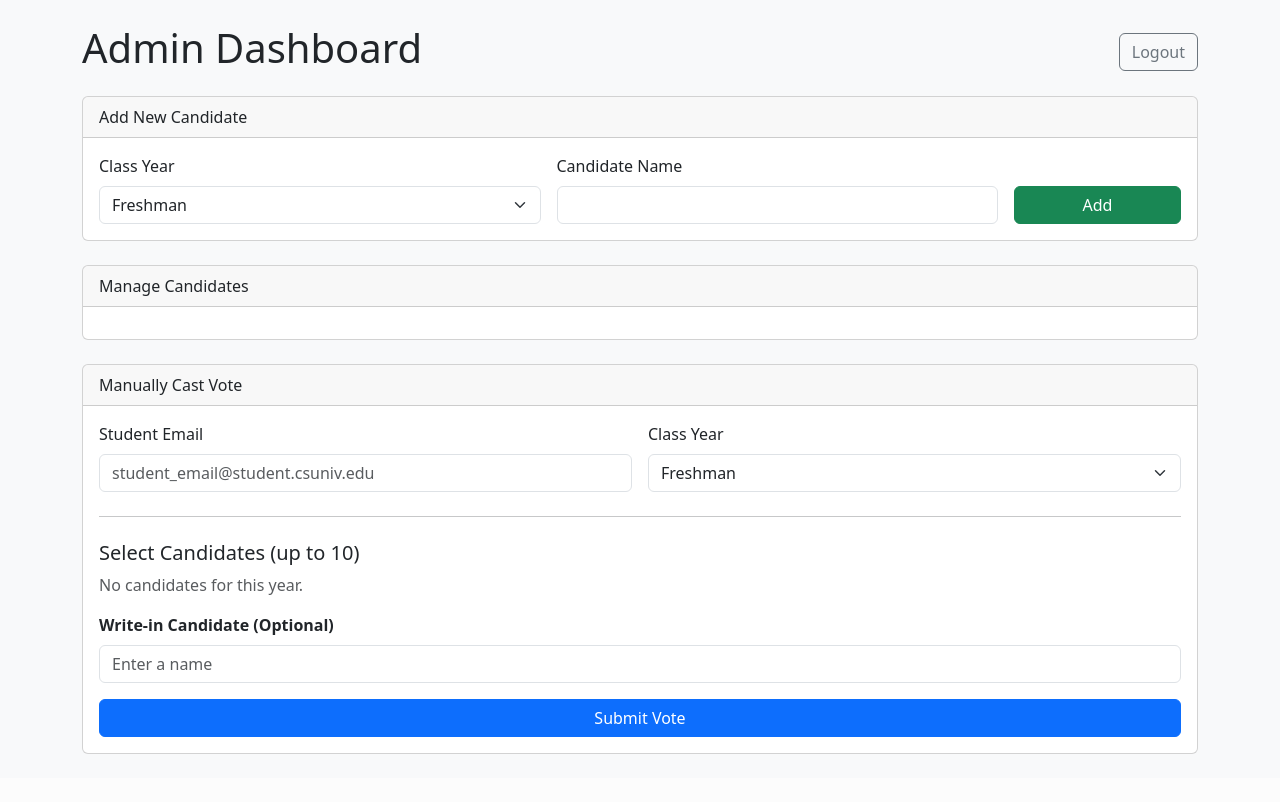
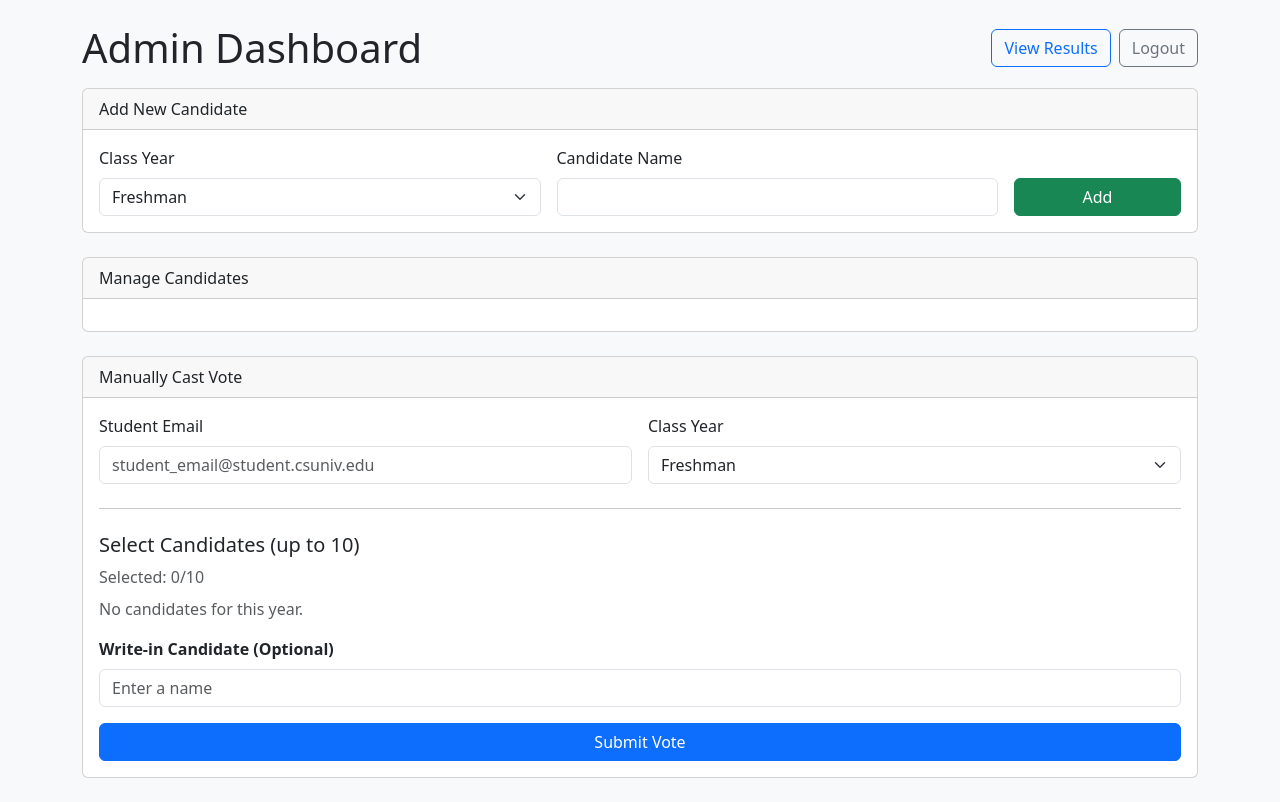
Before and after one commit to Shortballer2/csu-voting, a Flask app: template templates/admin_dashboard.html in a window 1280 px wide. Shown: the part 56-858 px from the top of the page. Before the commit the page ends 810 px from the top, so only its background shows below. Run offline with Flask 3, Linux system fonts and the light colour scheme; the template is opened without the code that fills it, so the values that code supplies are empty.

Commit message:
Fix admin dashboard setup and env defaults

```diff
--- a/app.py
+++ b/app.py
@@ -36,6 +36,15 @@ ADMIN_PASS = os.getenv("ADMIN_PASS", "password")
 
 # --- Helper Functions ---
 def load_candidates():
+    if not os.path.exists("candidates.json"):
+        default_candidates = {
+            "Freshman": [],
+            "Sophomore": [],
+            "Junior": [],
+            "Senior": [],
+        }
+        save_candidates(default_candidates)
+        return default_candidates
     with open("candidates.json") as f:
         return json.load(f)
 
--- /dev/null
+++ b/candidates.json
@@ -0,0 +1,6 @@
+{
+  "Freshman": [],
+  "Sophomore": [],
+  "Junior": [],
+  "Senior": []
+}
--- a/templates/admin_dashboard.html
+++ b/templates/admin_dashboard.html
@@ -2,9 +2,12 @@
 {% block title %}Admin Dashboard - {{ super() }}{% endblock %}
 
 {% block content %}
-<div class="d-flex justify-content-between align-items-center mt-4 mb-3">
-    <h1>Admin Dashboard</h1>
-    <a href="{{ url_for('admin_logout') }}" class="btn btn-outline-secondary">Logout</a>
+<div class="d-flex flex-wrap justify-content-between align-items-center gap-2 mt-4 mb-3">
+    <h1 class="mb-0">Admin Dashboard</h1>
+    <div class="d-flex gap-2">
+        <a href="{{ url_for('results') }}" class="btn btn-outline-primary">View Results</a>
+        <a href="{{ url_for('admin_logout') }}" class="btn btn-outline-secondary">Logout</a>
+    </div>
 </div>
 
 <div class="card mb-4">
@@ -83,8 +86,8 @@
             </div>
             <hr class="my-4">
             <h5>Select Candidates (up to 10)</h5>
-            <div id="candidate_checkbox_wrapper" class="mb-3">
-                </div>
+            <p class="text-muted mb-2">Selected: <span id="selected-count">0</span>/10</p>
+            <div id="candidate_checkbox_wrapper" class="mb-3"></div>
             <div class="mb-3">
                 <label for="write_in_name" class="form-label fw-bold">Write-in Candidate (Optional)</label>
                 <input type="text" class="form-control" name="write_in_name" id="write_in_name" placeholder="Enter a name">
@@ -100,6 +103,19 @@
     const candidates = {{ candidates | tojson }};
     const yearSelect = document.getElementById('manual_vote_year');
     const checkboxWrapper = document.getElementById('candidate_checkbox_wrapper');
+
+    const MAX_SELECTIONS = 10;
+
+    function updateSelectionState() {
+        const selected = checkboxWrapper.querySelectorAll('input[type="checkbox"]:checked').length;
+        document.getElementById('selected-count').textContent = selected;
+        const disableUnchecked = selected >= MAX_SELECTIONS;
+        checkboxWrapper.querySelectorAll('input[type="checkbox"]').forEach((input) => {
+            if (!input.checked) {
+                input.disabled = disableUnchecked;
+            }
+        });
+    }
 
     function updateCandidateCheckboxes() {
         const selectedYear = yearSelect.value;
@@ -118,6 +134,7 @@
                 input.name = 'candidates';
                 input.value = candidate;
                 input.id = `manual-candidate-${index}`;
+                input.addEventListener('change', updateSelectionState);
 
                 const label = document.createElement('label');
                 label.className = 'form-check-label';
@@ -131,6 +148,7 @@
         } else {
             checkboxWrapper.innerHTML = '<p class="text-muted">No candidates for this year.</p>';
         }
+        updateSelectionState();
     }
 
     yearSelect.addEventListener('change', updateCandidateCheckboxes);
```
Also changed, not shown: 1 other file.
